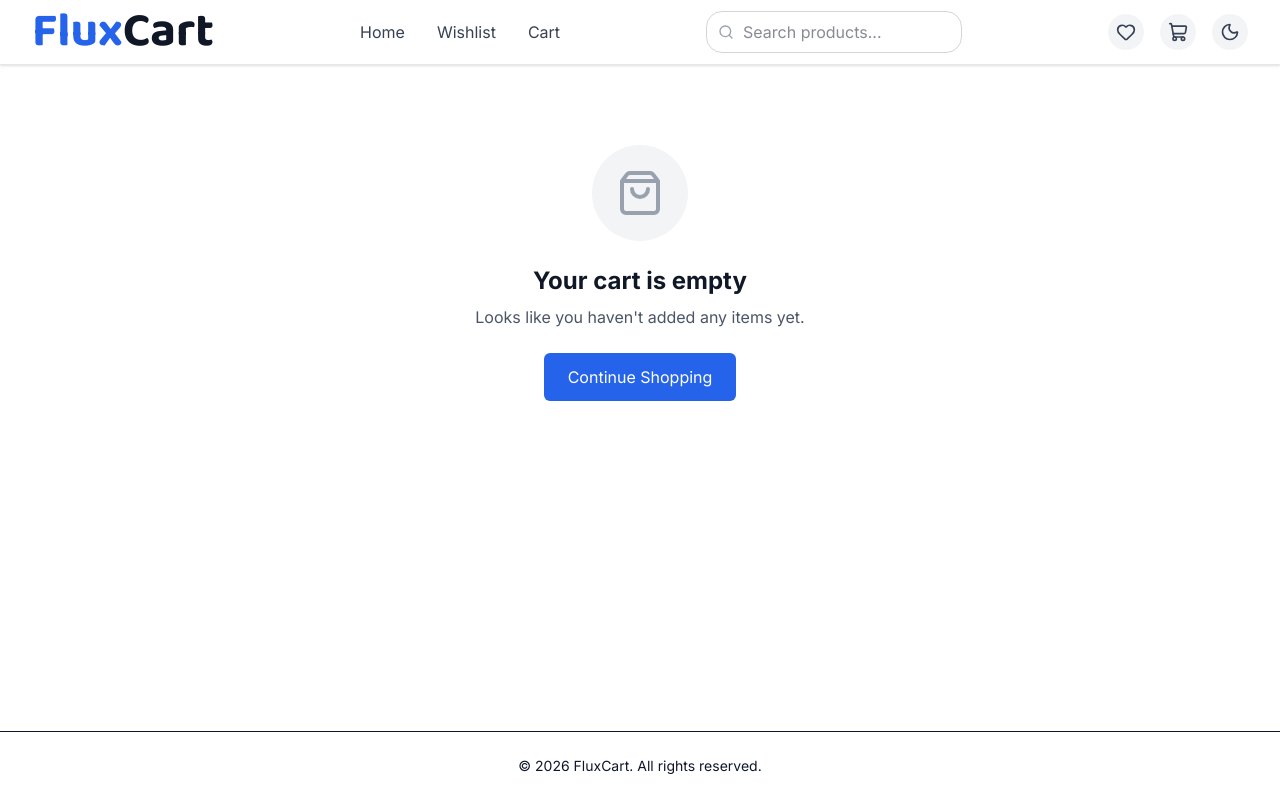
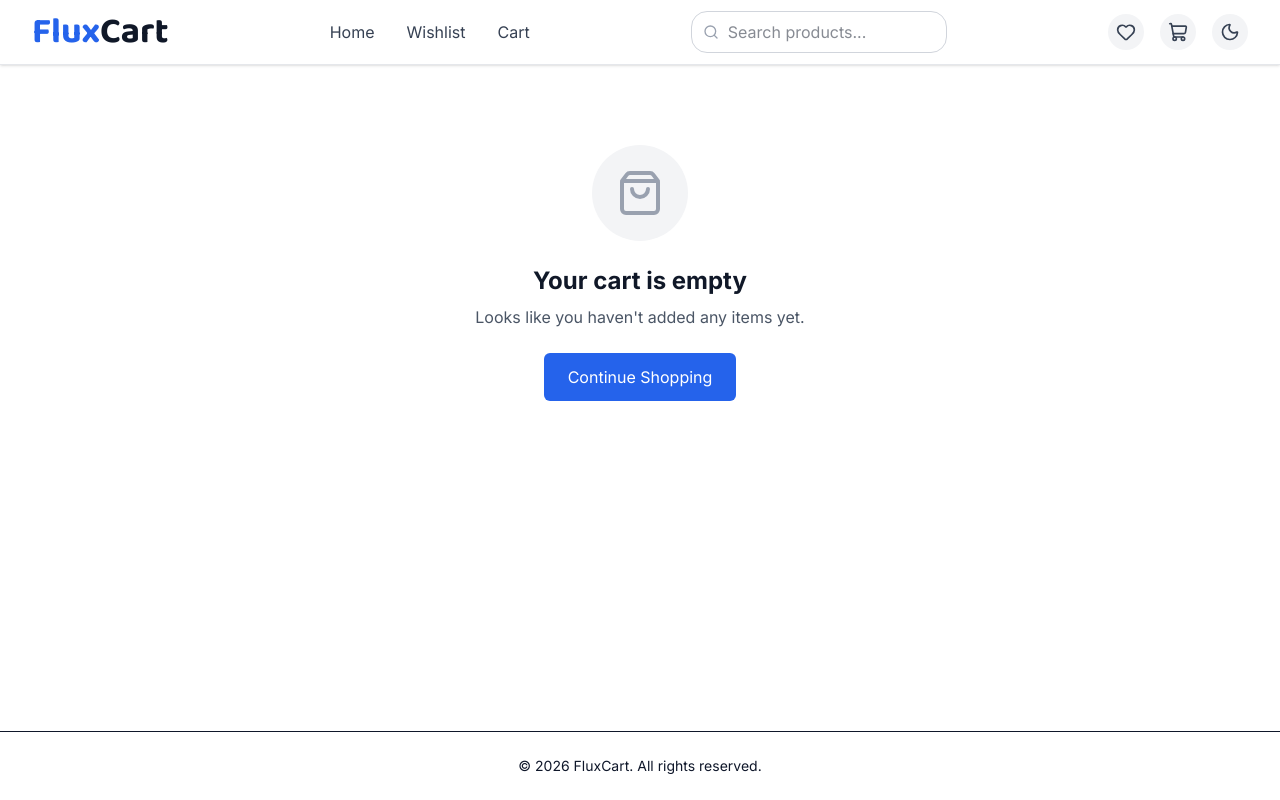
Before and after one commit to Joel-Utpal-Halder/fluxcart, a Next.js app: page /cart in a window 1280 px wide. Built offline with nearby package versions, Linux system fonts and the light colour scheme.

Commit message:
🎨 style(brand): adjust FluxCart logo font size in navbar and hero section

```diff
--- a/src/app/page.tsx
+++ b/src/app/page.tsx
@@ -84,13 +84,13 @@ export default function Home() {
         <h1 className="text-4xl md:text-5xl font-bold text-gray-900 dark:text-white mb-4">
           Welcome to{" "}
           <span
-            className="text-5xl font-bold text-primary"
+            className="text-6xl font-bold text-primary"
             style={{ fontFamily: "var(--font-baloo)" }}
           >
             Flux
           </span>
           <span
-            className="text-5xl font-bold text-gray-900 dark:text-white"
+            className="text-6xl font-bold text-gray-900 dark:text-white"
             style={{ fontFamily: "var(--font-baloo)" }}
           >
             Cart
--- a/src/components/layout/Navbar.tsx
+++ b/src/components/layout/Navbar.tsx
@@ -59,13 +59,13 @@ export default function Navbar() {
           <Link href="/" className="flex items-center cursor-pointer group">
             <div className="flex items-baseline">
               <span
-                className="text-5xl font-bold text-primary"
+                className="text-4xl font-bold text-primary"
                 style={{ fontFamily: "var(--font-baloo)" }}
               >
                 Flux
               </span>
               <span
-                className="text-5xl font-bold text-gray-900 dark:text-white"
+                className="text-4xl font-bold text-gray-900 dark:text-white"
                 style={{ fontFamily: "var(--font-baloo)" }}
               >
                 Cart
```
